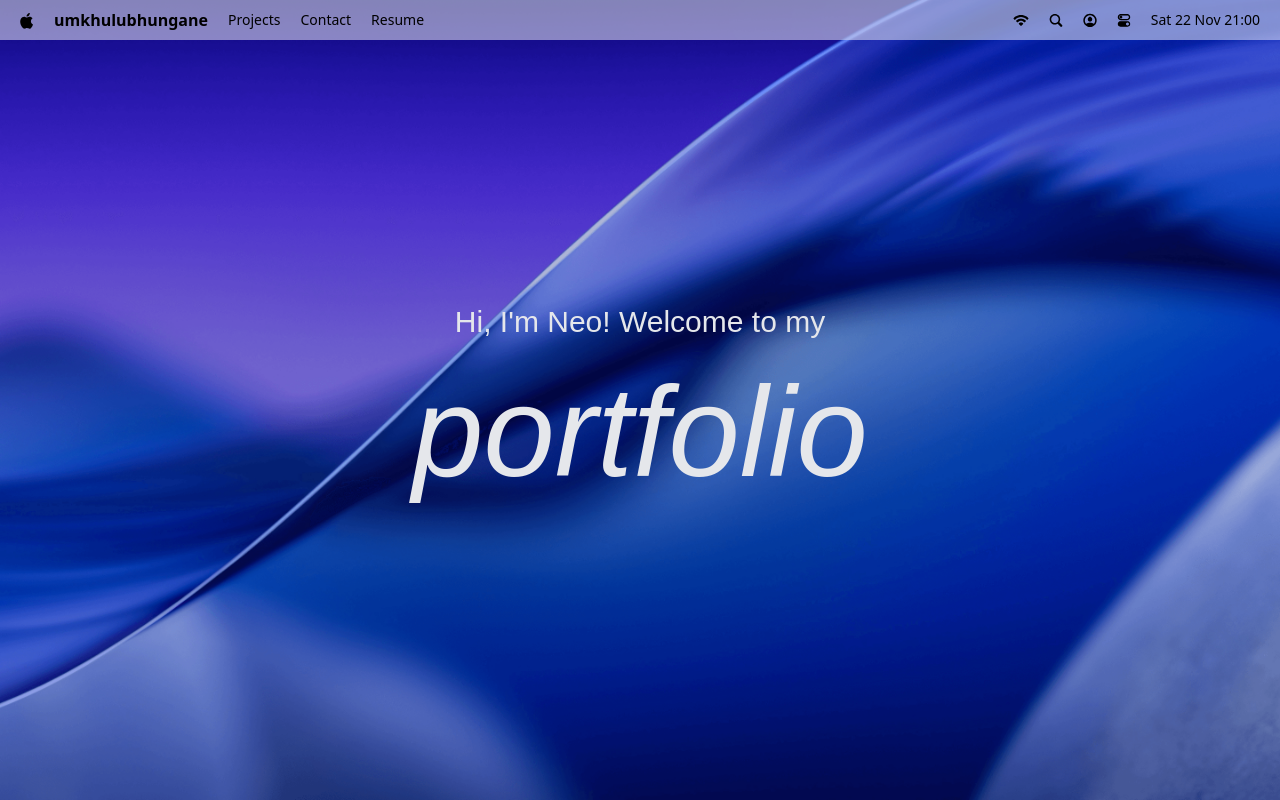
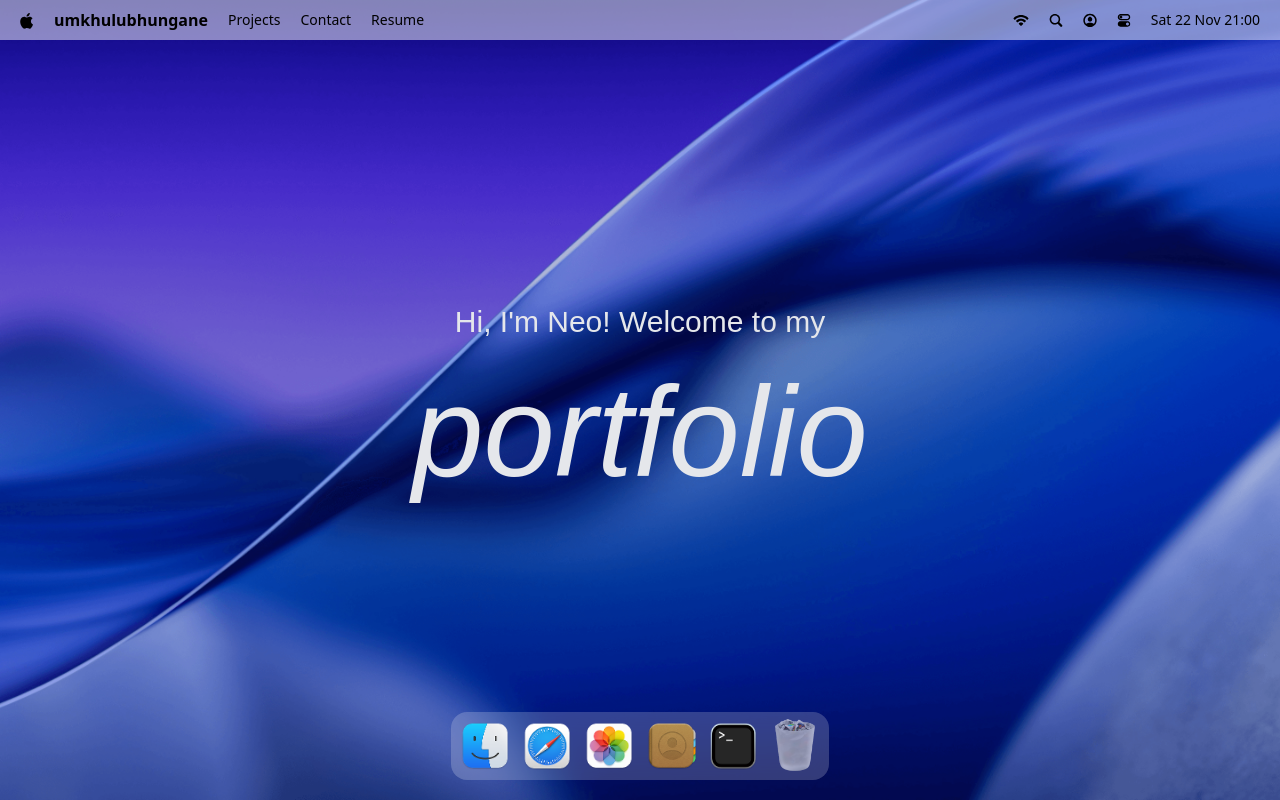
Before and after one commit to radebeneo/umkhulubhungane_, a React (Vite) app: page / in a window 1280 px wide. Built offline with nearby package versions, Linux system fonts and the light colour scheme; a web font is replaced by a local one.

Commit message:
rendered macOS dock and refactored imported components into index file.

```diff
--- a/src/App.tsx
+++ b/src/App.tsx
@@ -1,11 +1,11 @@
-import Navbar from "#components/Navbar";
-import Welcome from "#components/Welcome";
+import {Navbar, Welcome, Dock} from "#components";
 
 const App = () => {
     return (
        <main>
            <Navbar/>
            <Welcome/>
+           <Dock/>
        </main>
     )
 }
--- /dev/null
+++ b/src/components/Dock.tsx
@@ -0,0 +1,22 @@
+import {useRef} from "react";
+import {dockApps} from "#constants";
+
+const Dock = () => {
+    const dockRef = useRef(null);
+    const toggleApp = (app) => {}
+
+    return (
+        <section id="dock">
+           <div ref={dockRef} className="dock-container">
+               {dockApps.map(({id, name, icon, canOpen}) =>
+               <div key={id} className="relative flex justify-center">
+                   <button type="button" className="dock-icon" aria-label={name} data-tooltip-id="dock-tooltip" data-tooltip-content={name} data-tooltip-delay-show={150} disabled={!canOpen} onClick={() => toggleApp({id, canOpen})}>
+                        <img src={`/images/${icon}`} alt={name} loading="lazy" className={canOpen ? "" : "opacity-60"}/>
+                   </button>
+               </div>)}
+
+           </div>
+        </section>
+    )
+}
+export default Dock;
--- /dev/null
+++ b/src/components/index.ts
@@ -0,0 +1,6 @@
+import Navbar from "#components/Navbar";
+import Welcome from "#components/Welcome";
+import Dock from "#components/Dock";
+
+
+export {Navbar, Welcome, Dock};
```
